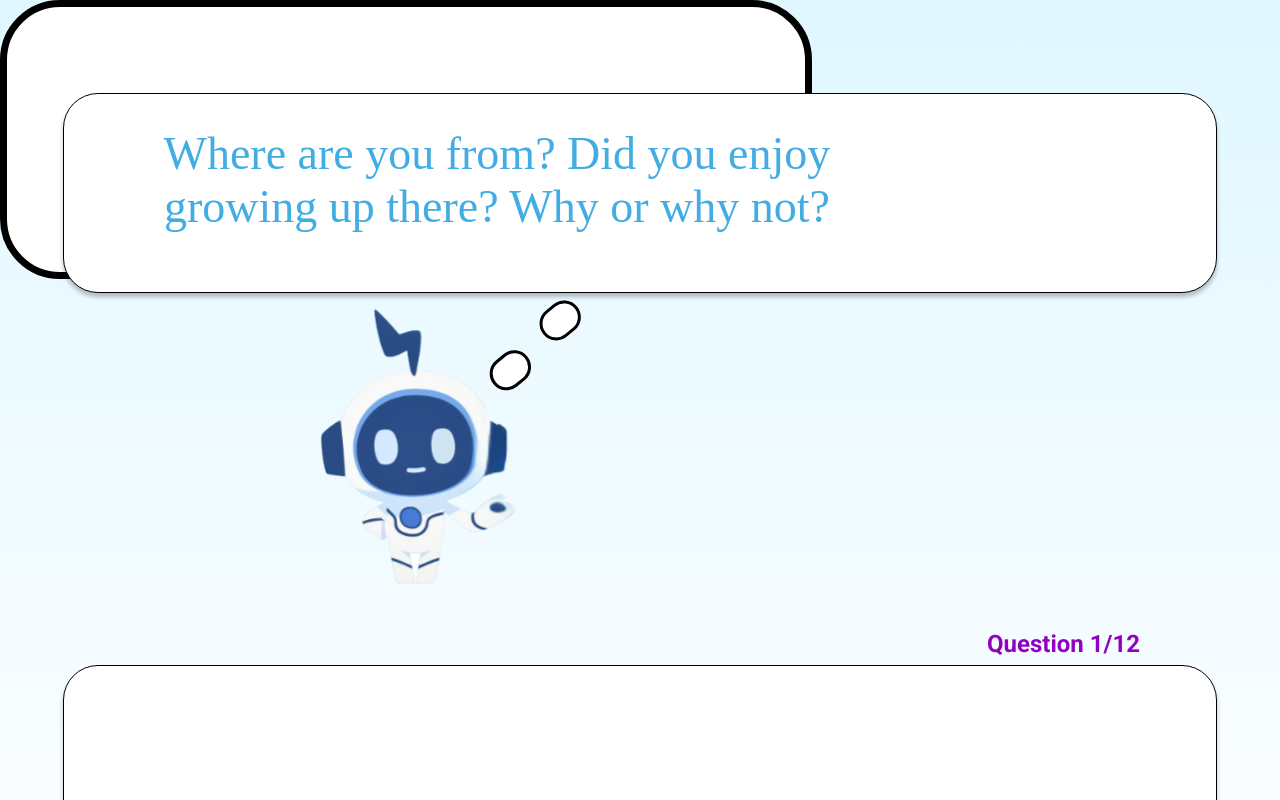
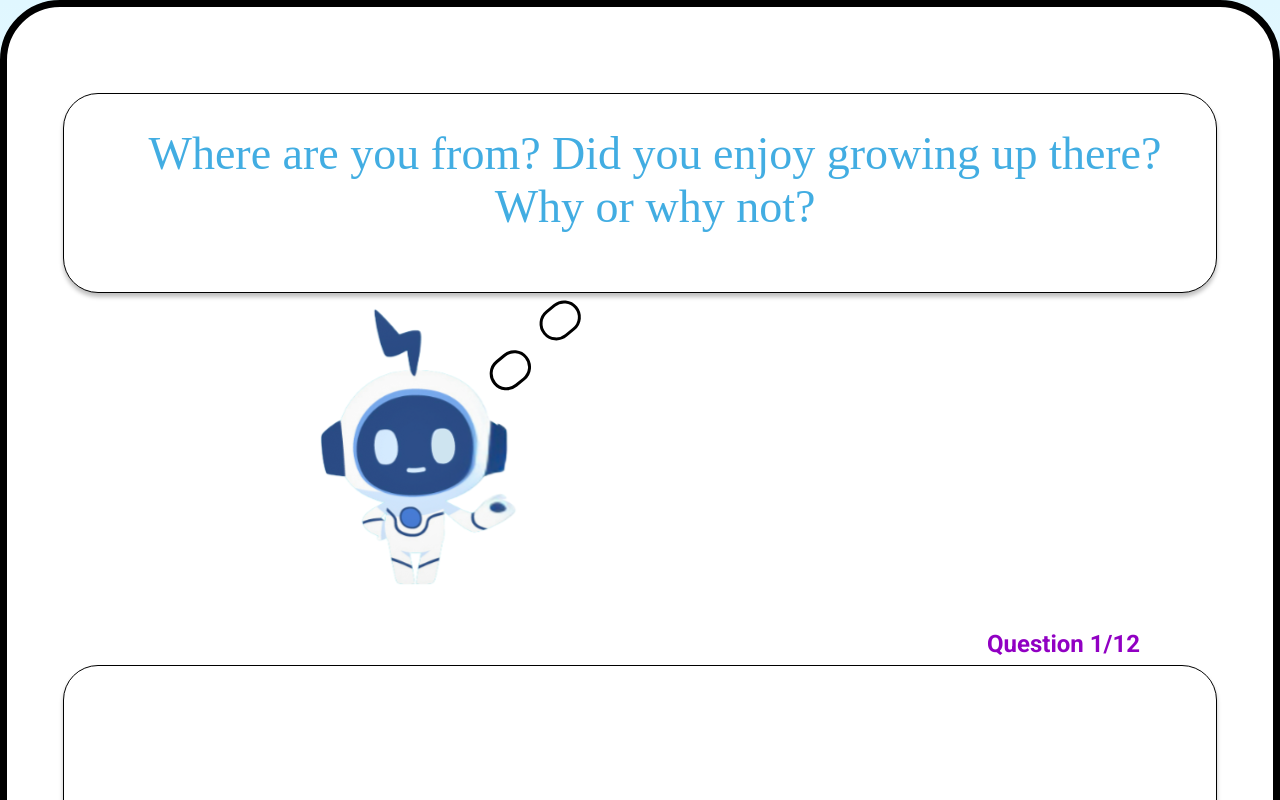
Before and after one commit to jpryor812/nufirends-final-2.2, a Next.js app: page /answer-questions-Q1 in a window 1280 px wide. Shown: the top 800 px of the page. Built offline with nearby package versions, Linux system fonts and the light colour scheme; a web font is replaced by a local one.

Commit message:
Update Q1.module.css

```diff
--- a/pages/answer-questions-Q1/Q1.module.css
+++ b/pages/answer-questions-Q1/Q1.module.css
@@ -60,8 +60,8 @@
   display: flex;
   flex-direction: row;
   align-items: center;
-  justify-content: center;
-  padding: 18px 0px 0px 501px;
+  justify-content: flex-end;
+  padding: 18px 0px 0px;
   box-sizing: border-box;
   text-align: center;
   font-size: 46px;
@@ -81,13 +81,11 @@
   background-color: #fff;
   border: 7px solid #000;
   box-sizing: border-box;
-  width: 812px;
-  height: 278.6px;
+  width: 100%;
+  height: 100%;
   }
 .whereAreYou {
-  position: absolute;
-  top: 17.24px;
-  left: 15.24px;
+  position: relative;
   display: -webkit-inline-box;
   align-items: center;
   justify-content: center;
@@ -95,7 +93,8 @@
   text-overflow: ellipsis;
   -webkit-line-clamp: 4;
   -webkit-box-orient: vertical;
-  width: 779.3px;
+  width: 100%;
+  padding: 17px 15px;
   text-shadow: 1px 0 0 #fff, 0 1px 0 #fff, -1px 0 0 #fff, 0 -1px 0 #fff;
   }
 .bigYuFrame {
```
